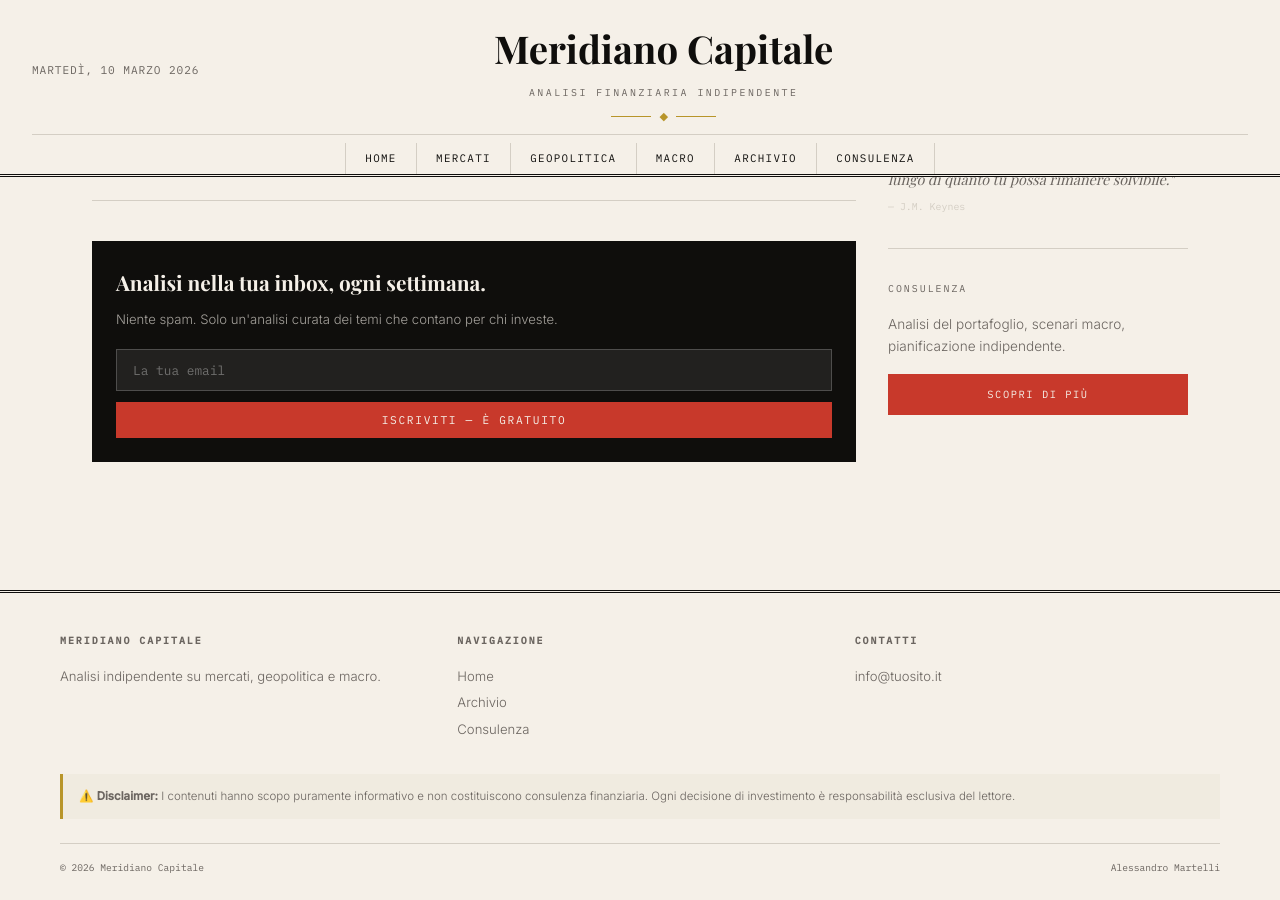
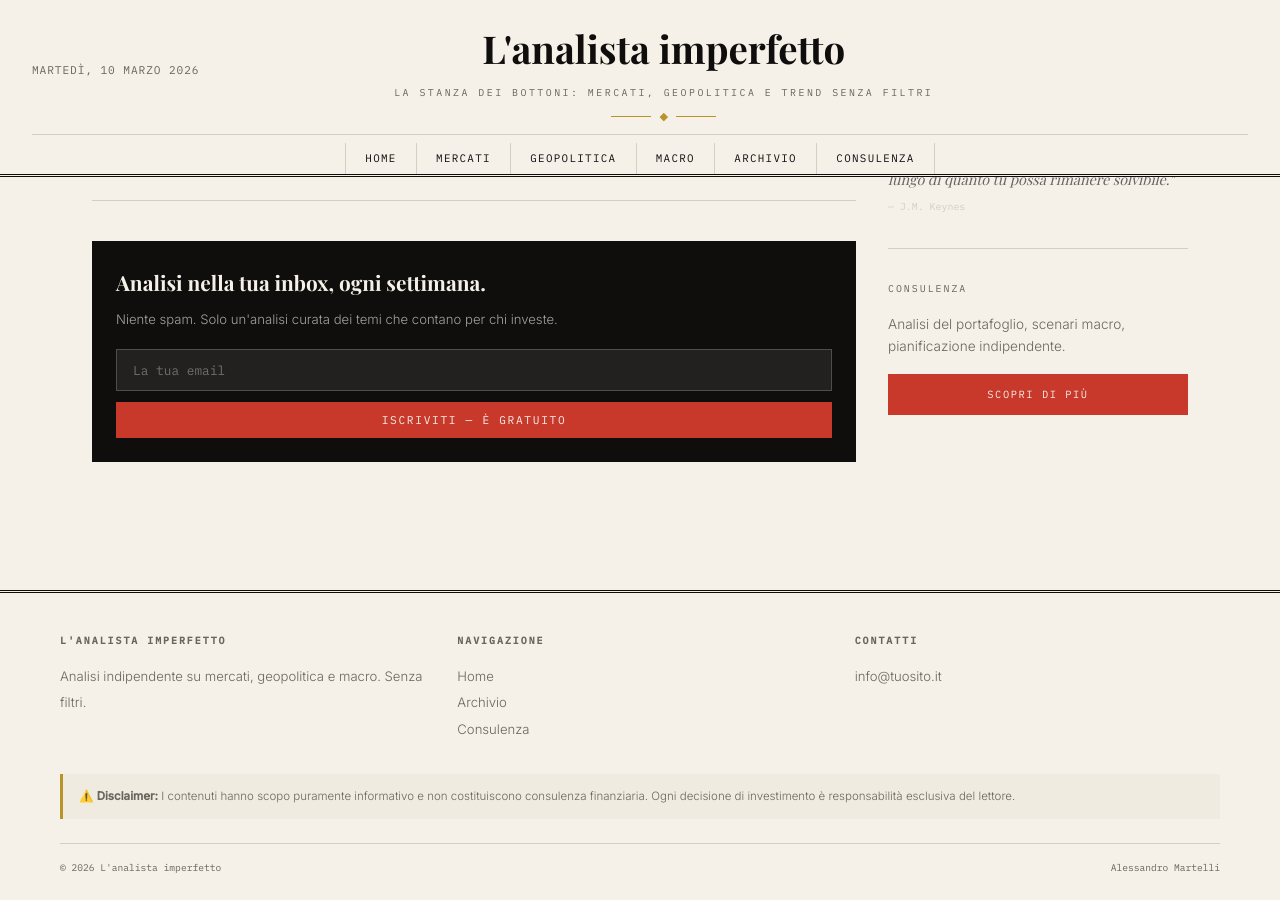
Before and after one commit to martellialessandro/martellialessandro.github.io, a Jekyll site: the page built from index.html, in a window 1280 px wide and 900 px high, scrolled down 809 px. Built offline with Jekyll 4.4.1, drawn with Linux system fonts in a browser that asks for light colours; some web fonts are replaced.

Commit message:
Update _config.yml

```diff
--- a/_config.yml
+++ b/_config.yml
@@ -1,6 +1,6 @@
-title: "Meridiano Capitale"
-tagline: "Analisi Finanziaria Indipendente"
-description: "Analisi indipendente su mercati, geopolitica e macro."
+title: "L'analista imperfetto"
+tagline: "La Stanza dei Bottoni: Mercati, geopolitica e trend senza filtri"
+description: "Analisi indipendente su mercati, geopolitica e macro. Senza filtri."
 url: "https://alessandromartelli.github.io"
 author: "Alessandro Martelli"
 email: "info@tuosito.it"
```
